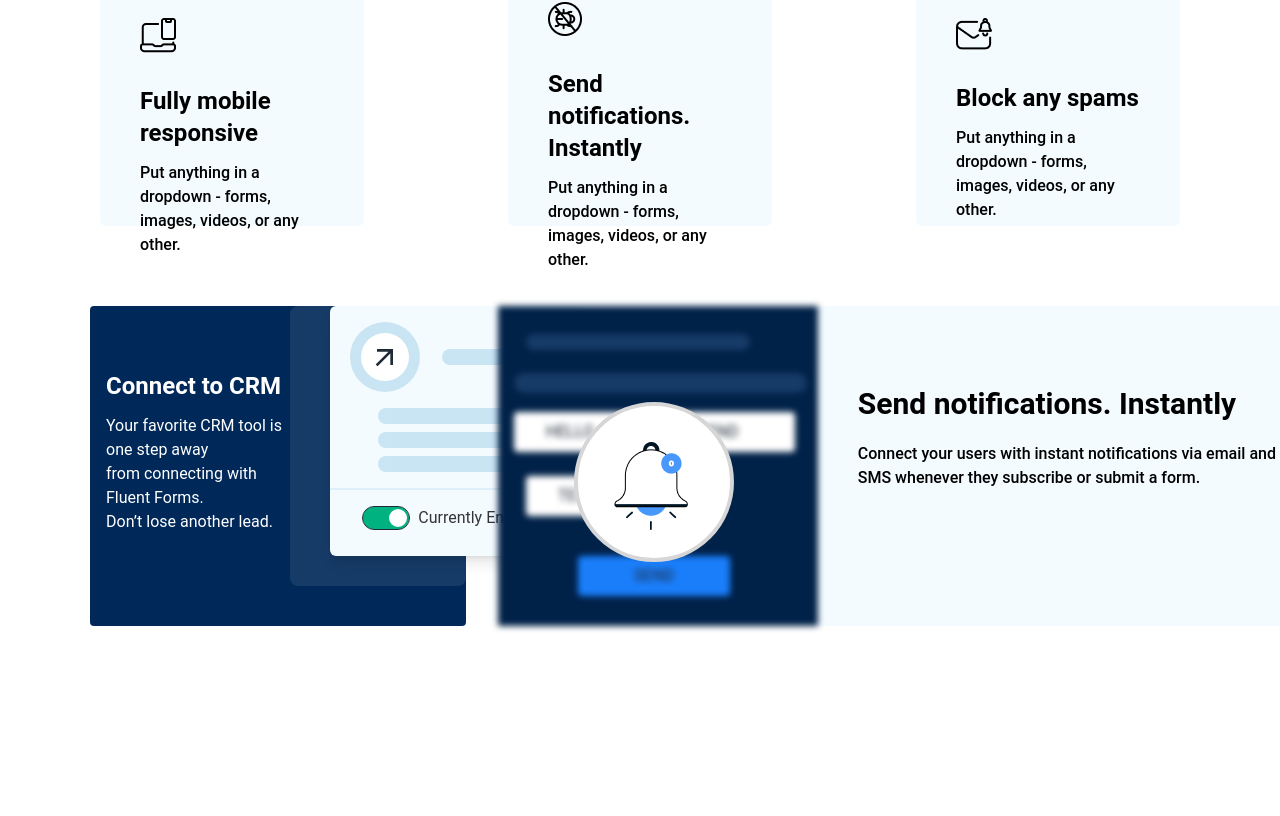
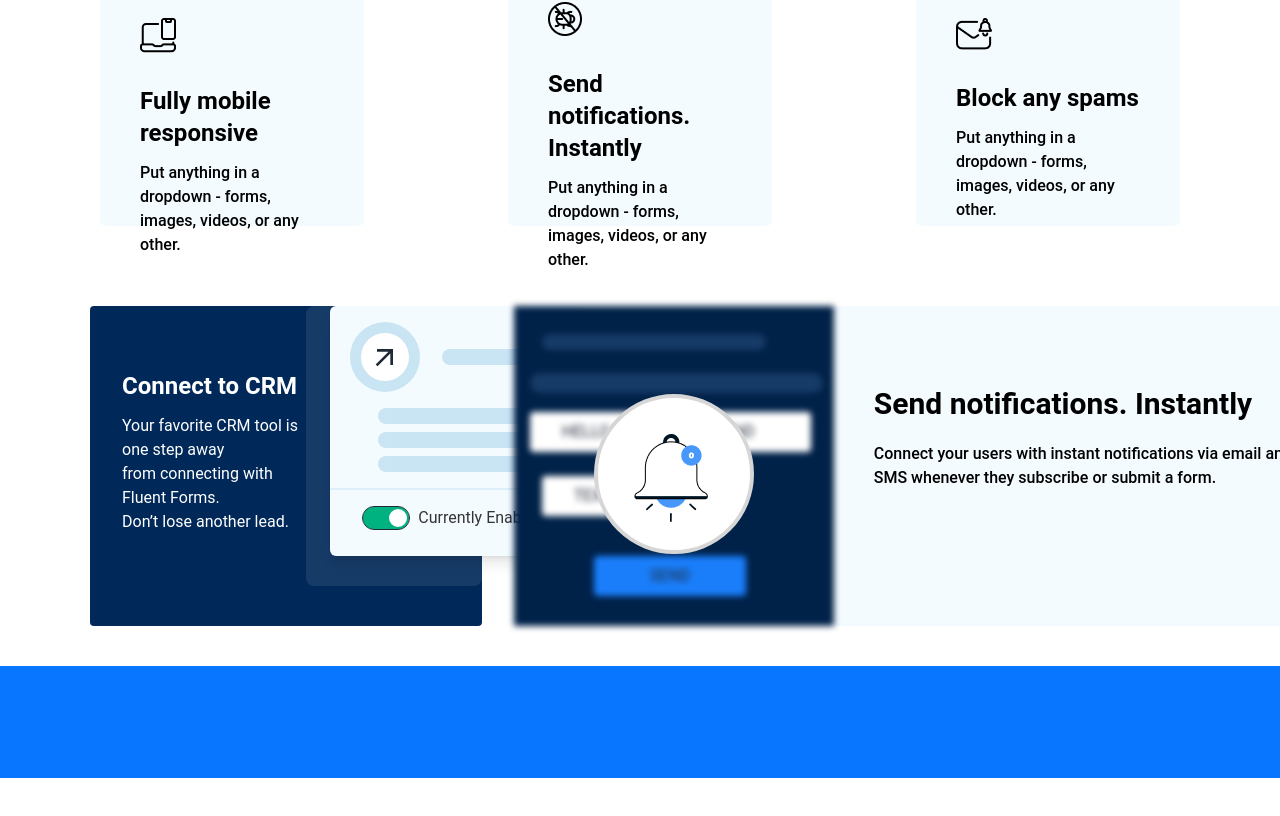
Before and after one commit to ronobir84/fluent-forms, a React (Vite) app: page / in a window 1280 px wide. Shown: the part 3001-3817 px from the top of the page. After the commit the page ends 3779 px from the top, so only its background shows below. Built offline with nearby package versions, Linux system fonts and the light colour scheme.

Commit message:
add this

```diff
--- a/src/Pages/HomePage/Connect/Connect.jsx
+++ b/src/Pages/HomePage/Connect/Connect.jsx
@@ -7,7 +7,7 @@ import { MdArrowOutward } from "react-icons/md";
                 {/* first section */}
                 <div className="w-[600px] h-80 bg-[#00295A] rounded">
                     <div className="flex justify-between">
-                        <div className="pt-16 pl-4 space-y-3">
+                        <div className="pt-16 pl-8 space-y-3">
                             <h2 className="text-2xl text-white font-semibold">Connect to CRM</h2>
                             <p className="text-white font-normal text-base">Your favorite CRM tool is one step away <br /> from connecting with Fluent Forms. <br /> Don’t lose another lead.</p>
                         </div>
@@ -51,15 +51,18 @@ import { MdArrowOutward } from "react-icons/md";
 
 
                         </div>
-                        <div className="w-40 h-40 bg-white border-solid border-4 border-[#D6D6D6] rounded-full relative bottom-56 left-[76px]">
+
+                    </div>
+                    <div className="w-[500px] h-80 bg-[#F4FBFF] rounded-r-md">
+
+                        <div className="pt-20 px-10 space-y-5">
+
+                            <h2 className="text-3xl font-bold text-black">Send notifications. Instantly</h2>
+                            <p className="text-base font-medium text-black ">Connect your users with instant notifications via email and SMS whenever they subscribe or submit a form.</p>
+                        </div>
+                        <div className="w-40 h-40 bg-white border-solid border-4 border-[#D6D6D6] rounded-full  relative right-[48%] bottom-24">
                             <img className="p-9" src={mlImg} alt="" />
 
-                        </div>
-                    </div>
-                    <div className="w-[500px] h-80 bg-[#F4FBFF] rounded-r-md">
-                        <div className="pt-20 px-10 space-y-5">
-                            <h2 className="text-3xl font-bold text-black">Send notifications. Instantly</h2>
-                            <p className="text-base font-medium text-black ">Connect your users with instant notifications via email and SMS whenever they subscribe or submit a form.</p>
                         </div>
 
                     </div>
--- a/src/Pages/HomePage/Craft/Craft.jsx
+++ b/src/Pages/HomePage/Craft/Craft.jsx
@@ -3,7 +3,7 @@
 const Craft = () => {
     return (
         <div>
-            <div className="w-full h-14 bg-[]">
+            <div className="w-full h-28 bg-[#0976FF] ">
 
             </div>
         </div>
```
